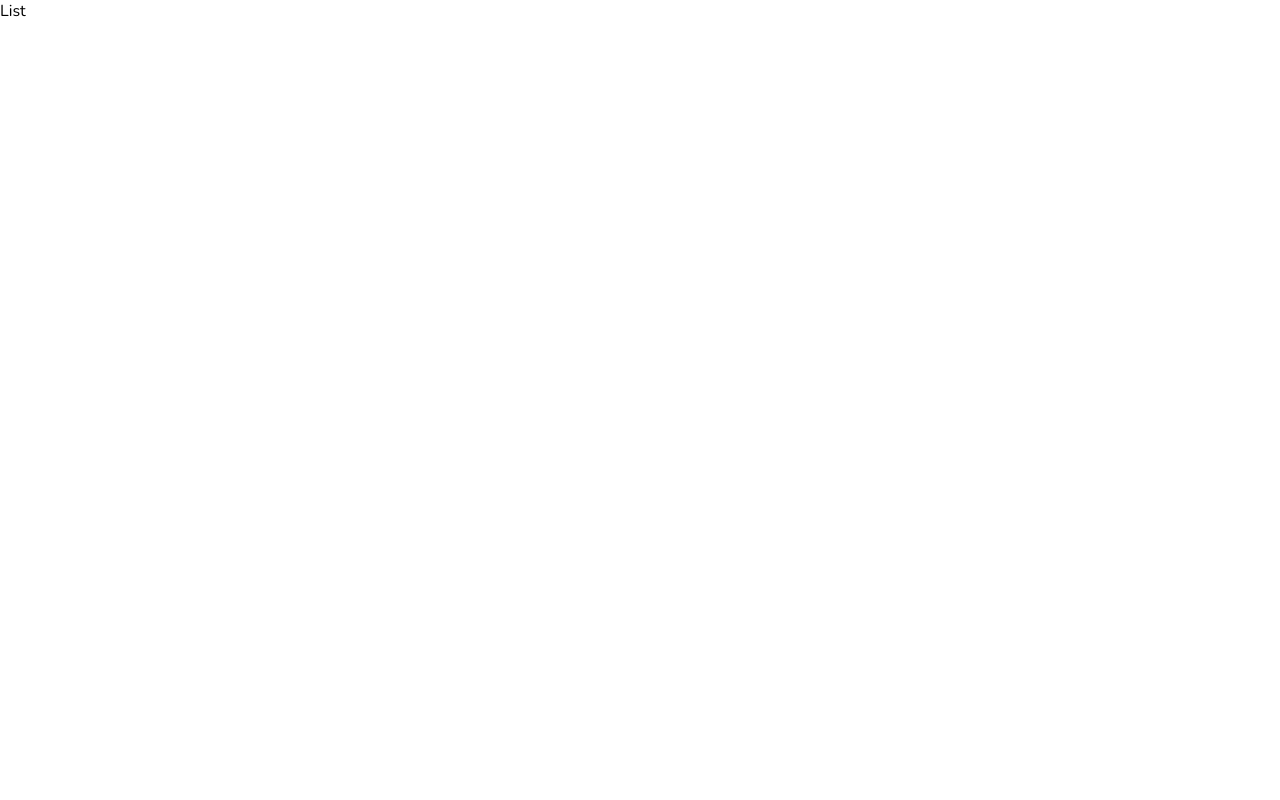
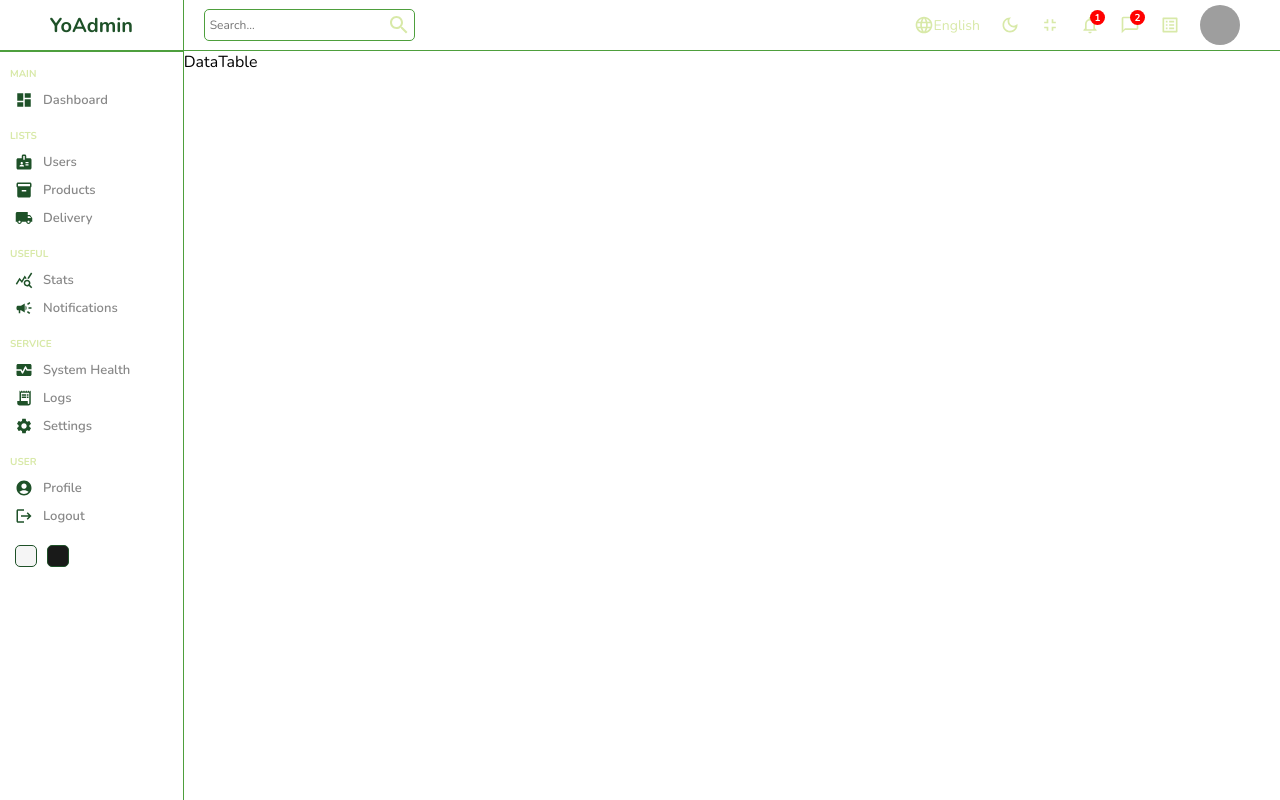
Before and after one commit to Blueprint-Avenue/yoadmin, a React (Create React App) app: page /users in a window 1280 px wide. Built offline with nearby package versions, Linux system fonts and the light colour scheme; grey boxes are pictures that could not be loaded.

Commit message:
created datatable component added it to list page

```diff
--- /dev/null
+++ b/src/components/datatable/DataTable.js
@@ -0,0 +1,6 @@
+import "./datatable.scss";
+const DataTable = () => {
+	return <div className="data__Table">DataTable</div>;
+};
+
+export default DataTable;
--- /dev/null
+++ b/src/components/datatable/datatable.scss
@@ -0,0 +1,3 @@
+.data__Table{
+
+}
--- a/src/pages/list/List.js
+++ b/src/pages/list/List.js
@@ -1,7 +1,17 @@
 import "./list.scss";
-
+import Sidebar from "../../components/sidebar/Sidebar";
+import Navbar from "../../components/navbar/Navbar";
+import DataTable from "../../components/datatable/DataTable";
 const List = () => {
-	return <div>List</div>;
+	return (
+		<div className="list">
+			<Sidebar />
+			<div className="list__Container">
+				<Navbar />
+				<DataTable />
+			</div>
+		</div>
+	);
 };
 
 export default List;
--- a/src/pages/list/list.scss
+++ b/src/pages/list/list.scss
@@ -0,0 +1,7 @@
+.list{
+    display: flex;
+    width: 100%;
+    .list__Container{
+        flex: 6;
+    }
+}
```
